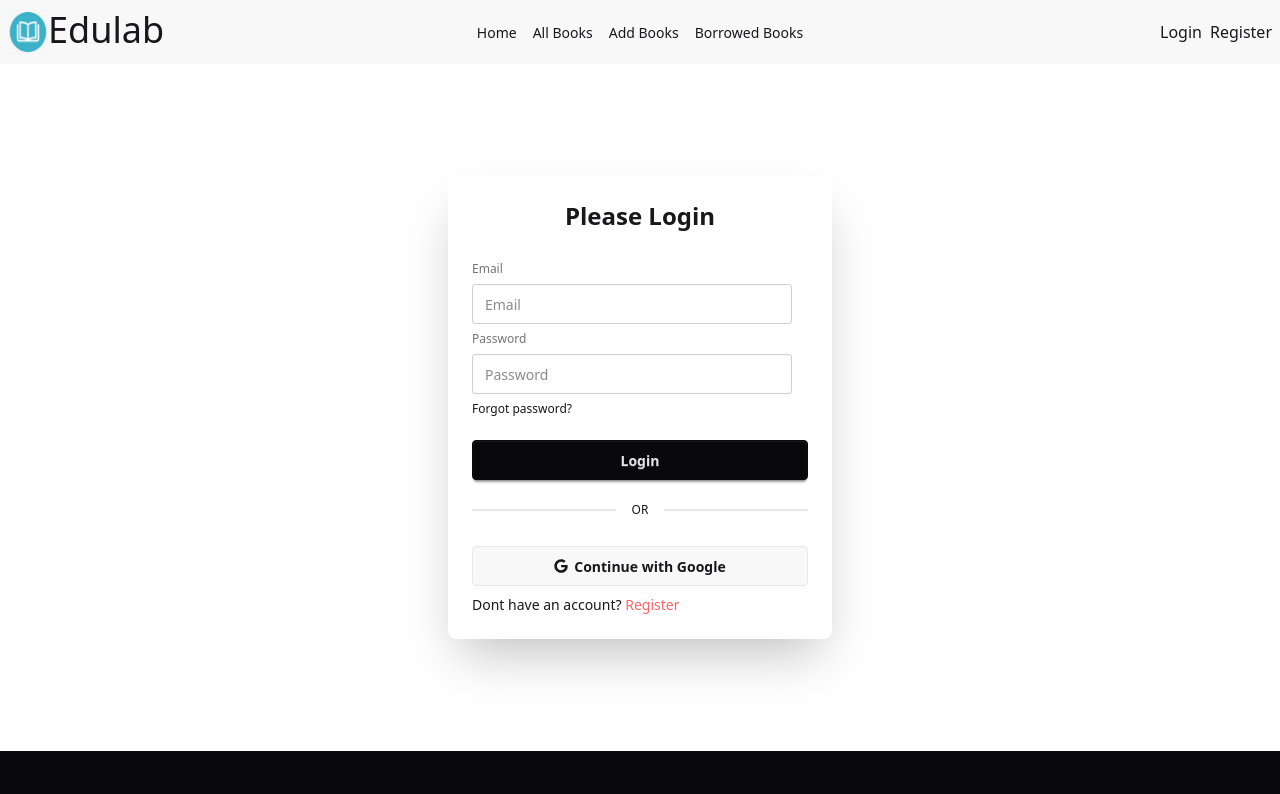
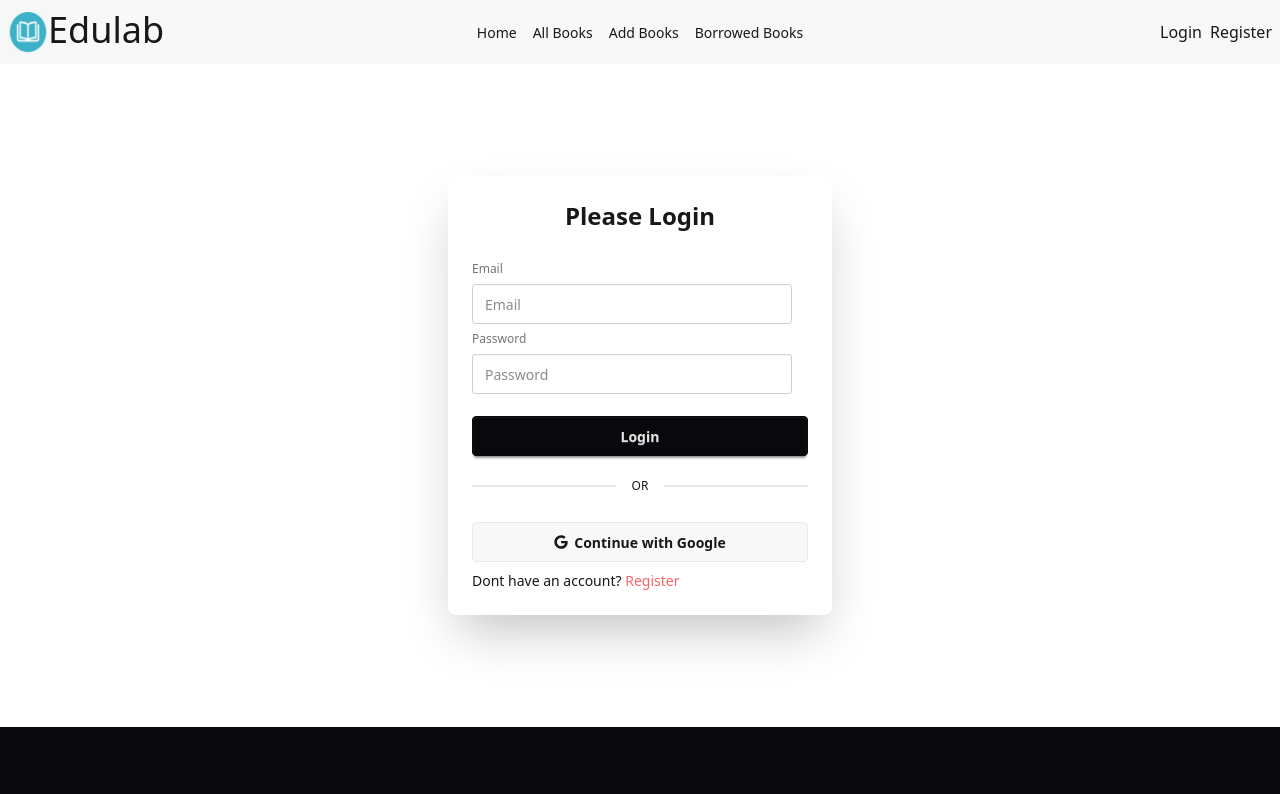
Before and after one commit to Mehedi86/assignment-eleven, a React (Vite) app: page /login in a window 1280 px wide. Shown: the top 794 px of the page. Built offline with nearby package versions, Linux system fonts and the light colour scheme; no server answers.

Commit message:
added: login alert

```diff
--- a/src/pages/Login.jsx
+++ b/src/pages/Login.jsx
@@ -1,4 +1,4 @@
-import React from 'react';
+import React, { useState } from 'react';
 import { useLocation, useNavigate } from 'react-router-dom';
 import SocialLogin from '../components/SocialLogin';
 import useAuthInfo from '../hooks/useAuthInfo';
@@ -7,6 +7,7 @@ import useDynamicTitle from '../hooks/useDynamicTitle';
 
 const Login = () => {
     useDynamicTitle('Login')
+    const [message, setMessage] = useState('');
     const navigate = useNavigate();
     const { loginUser } = useAuthInfo();
     const location = useLocation();
@@ -22,7 +23,7 @@ const Login = () => {
             .then(result => {
                 console.log(result);
                 const from = location?.state;
-                setTimeout(() => navigate(from || '/'), 2000);
+                setTimeout(() => navigate(from || '/'), 1000);
 
                 setTimeout(() => Swal.fire({
                     title: "Successfully logged in!",
@@ -30,8 +31,9 @@ const Login = () => {
                     draggable: true
                 }), 500)
             })
-            .catch (error => {
-    console.log('Error', error.message)
+            .catch(error => {
+                console.log('Error', error.message);
+                setMessage('Please provide valid credentials!')
             })
     }
 
@@ -45,7 +47,7 @@ return (
                         <input type="email" className="input" placeholder="Email" name="email" />
                         <label className="fieldset-label">Password</label>
                         <input type="password" className="input" placeholder="Password" name="password" />
-                    <div><a className="link link-hover">Forgot password?</a></div>
+                        {message && <p className="text-red-600">{message}</p>}
                         <button className="btn btn-neutral mt-4">Login</button>
                         <div className="divider">OR</div>
                     </form>
--- a/src/pages/Register.jsx
+++ b/src/pages/Register.jsx
@@ -67,7 +67,6 @@ const Register = () => {
                         <label className="fieldset-label">Password</label>
                         <input type="password" className="input" placeholder="Password" name="password" />
                         {passwordError && <p className="text-red-600">{passwordError}</p>}
-                        <div><a className="link link-hover">Forgot password?</a></div>
                         <button className="btn btn-neutral mt-4">Register</button>
                         <div className="divider">OR</div>
                     </form>
```
Lines whose indentation alone changed are shown as unchanged.
